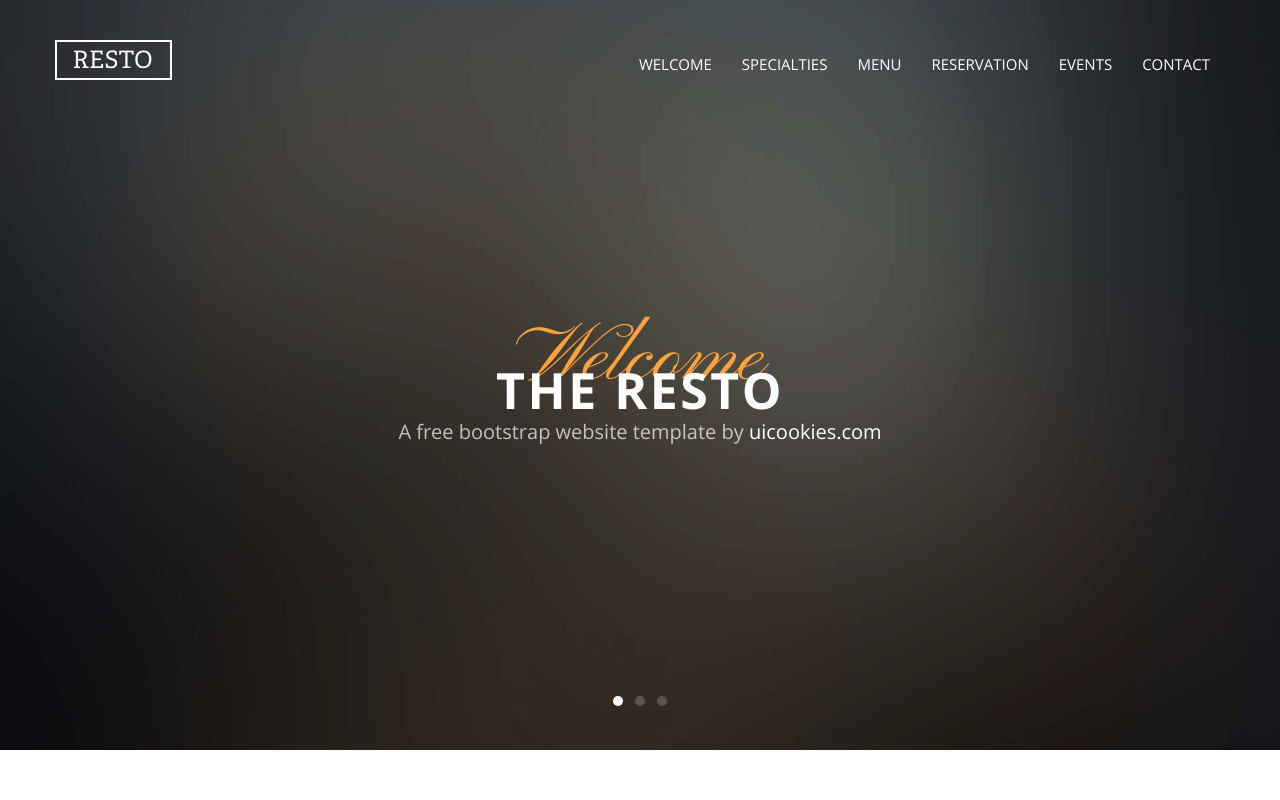
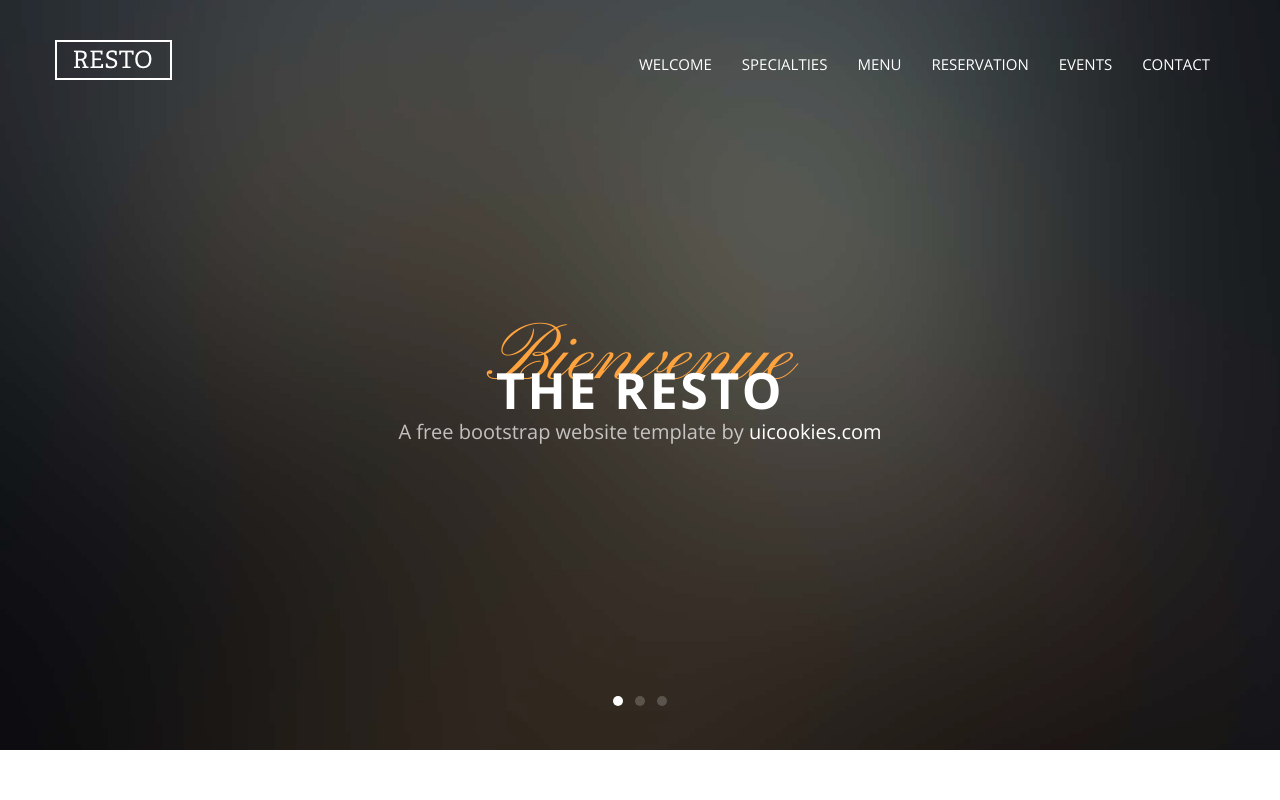
Before and after one commit to fmezirard/SiteResto, a website: page resto/index.html in a window 1280 px wide. Shown: the top 800 px of the page. Drawn offline with nearby package versions, Linux system fonts and the light colour scheme; files whose address does not match are found by name.

Commit message:
Traduction d'un titre

```diff
--- a/resto/index.html
+++ b/resto/index.html
@@ -52,7 +52,7 @@
             <div class="row">
               <div class="col-md-8 col-md-offset-2">
                 <div class="probootstrap-slider-text text-center probootstrap-animate probootstrap-heading">
-                  <h1 class="primary-heading">Welcome</h1>
+                  <h1 class="primary-heading">Bienvenue</h1>
                   <h3 class="secondary-heading">The Resto</h3>
                   <p class="sub-heading">A free bootstrap website template by <a href="https://uicookies.com">uicookies.com</a></p>
                 </div>
```
